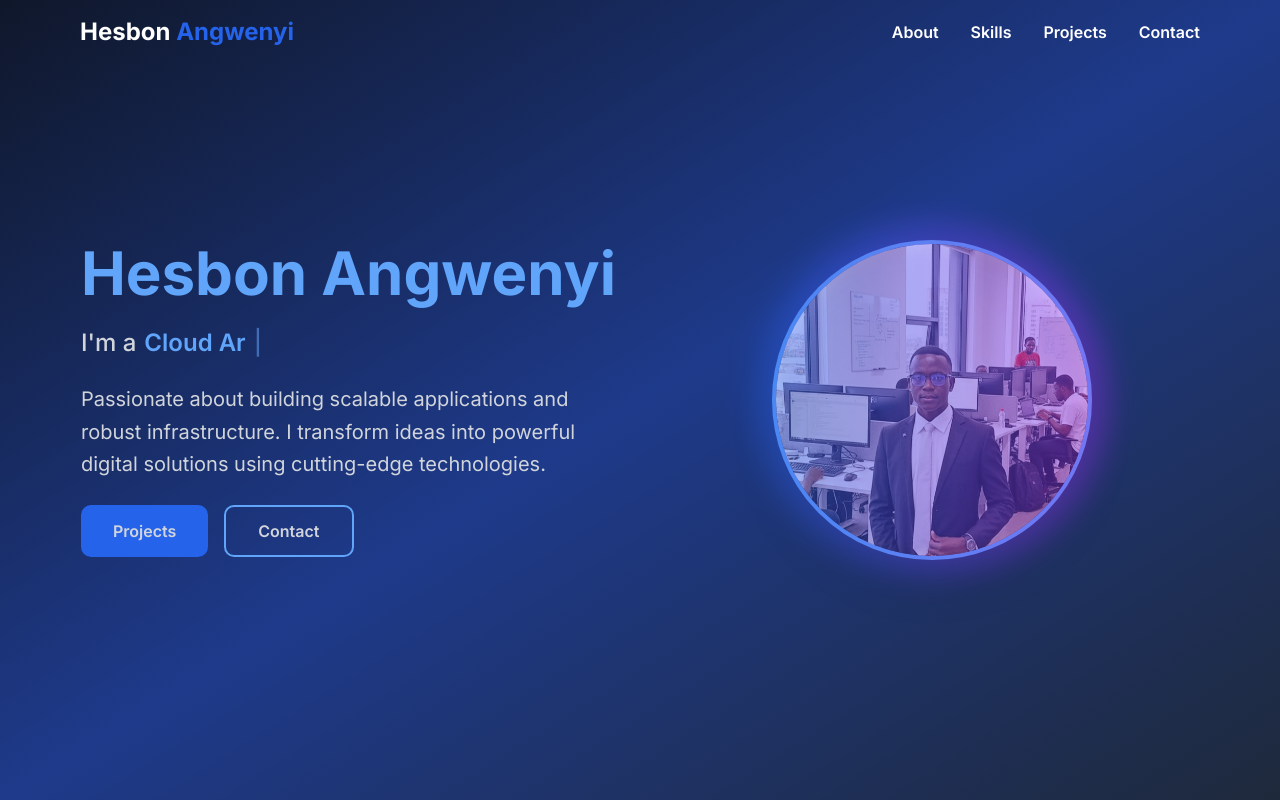
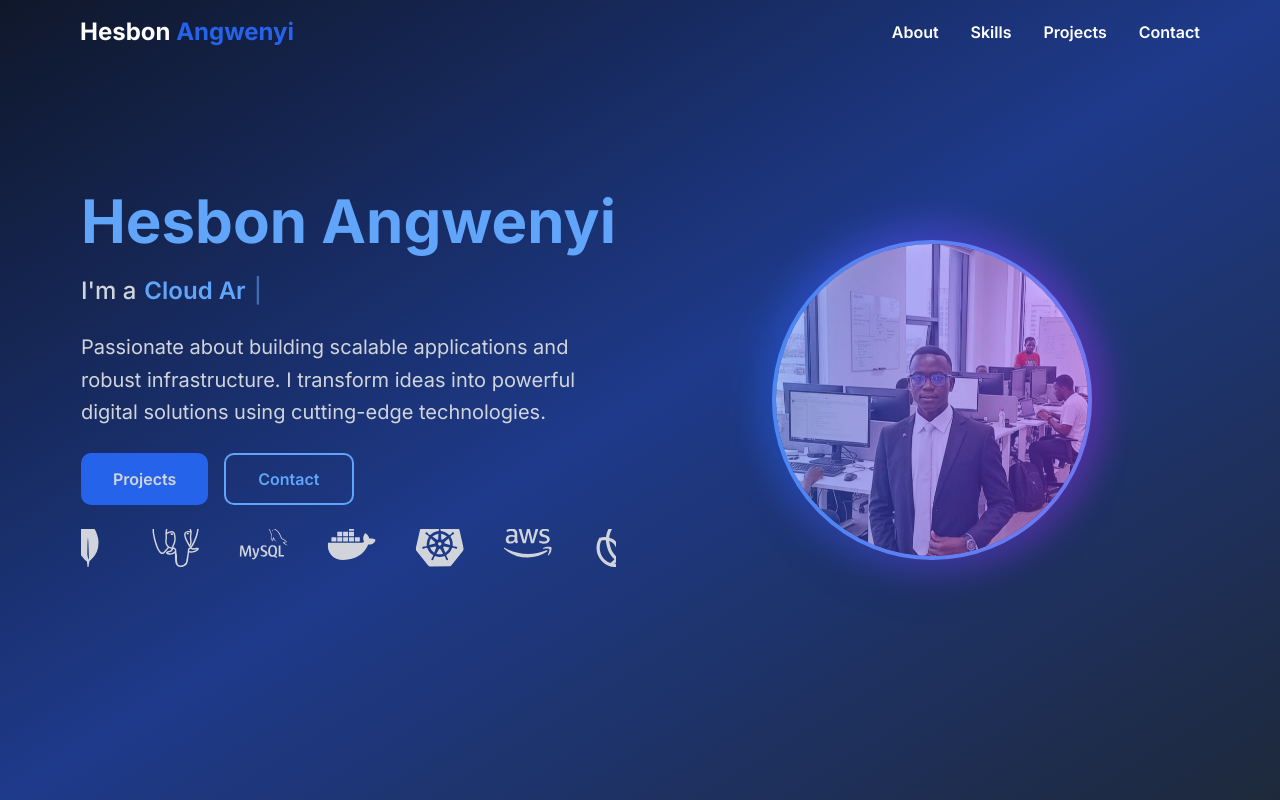
Before and after one commit to hesbonangwenyi606/my-portfolio, a React (Vite) app: page / in a window 1280 px wide. Shown: the top 800 px of the page. Built offline with nearby package versions, Linux system fonts and the light colour scheme.

Commit message:
updated icons

```diff
--- a/package.json
+++ b/package.json
@@ -48,6 +48,7 @@
     "cmdk": "^1.0.0",
     "date-fns": "^3.6.0",
     "embla-carousel-react": "^8.3.0",
+    "framer-motion": "^12.23.24",
     "highlight.js": "^11.9.0",
     "input-otp": "^1.2.4",
     "lucide-react": "^0.462.0",
--- a/src/components/HeroSection.tsx
+++ b/src/components/HeroSection.tsx
@@ -1,10 +1,21 @@
 import React, { useState, useEffect } from 'react';
+import { motion } from 'framer-motion';
+import {
+  FaPython, FaJava, FaPhp, FaHtml5, FaCss3Alt, FaReact, FaAngular, FaVuejs,
+  FaNodeJs, FaDocker, FaAws, FaGitAlt, FaLinux, FaRust
+} from 'react-icons/fa';
+import {
+  SiMongodb, SiPostgresql, SiMysql, SiFirebase, SiKubernetes, SiNextdotjs,
+  SiTailwindcss, SiDotnet, SiFlutter, SiGo, SiRuby, SiJavascript, SiTypescript,
+  SiC, SiCplusplus, SiExpress
+} from 'react-icons/si';
 
 const HeroSection: React.FC = () => {
   const [currentText, setCurrentText] = useState('');
   const [currentIndex, setCurrentIndex] = useState(0);
   const texts = ['Full Stack Developer', 'DevOps Engineer', 'Cloud Architect', 'Problem Solver'];
 
+  // cycle through text
   useEffect(() => {
     const interval = setInterval(() => {
       setCurrentIndex((prev) => (prev + 1) % texts.length);
@@ -12,6 +23,7 @@ const HeroSection: React.FC = () => {
     return () => clearInterval(interval);
   }, []);
 
+  // typing effect
   useEffect(() => {
     let i = 0;
     setCurrentText('');
@@ -23,13 +35,23 @@ const HeroSection: React.FC = () => {
     return () => clearInterval(timer);
   }, [currentIndex]);
 
+  // bouncing animation variant for icons
+  const bounceAnimation = {
+    y: [0, -10, 0],
+    transition: {
+      duration: 1.5,
+      repeat: Infinity,
+      ease: 'easeInOut',
+    },
+  };
+
   return (
     <section className="min-h-screen bg-gradient-to-br from-slate-900 via-blue-900 to-slate-800 flex items-center justify-center px-4">
       <div className="max-w-6xl mx-auto grid md:grid-cols-2 gap-12 items-center">
-        {/* Text Section */}
+
+        {/* --- Left: Text --- */}
         <div className="text-white space-y-6">
           <h1 className="text-5xl md:text-6xl font-bold leading-tight">
-
             <span className="text-blue-400">Hesbon Angwenyi</span>
           </h1>
 
@@ -44,21 +66,84 @@ const HeroSection: React.FC = () => {
             I transform ideas into powerful digital solutions using cutting-edge technologies.
           </p>
 
-          <div className="flex gap-4">
+          {/* --- Buttons --- */}
+          <div className="flex flex-wrap gap-4">
             <button className="bg-blue-600 hover:bg-blue-700 px-8 py-3 rounded-lg font-semibold transition-colors">
-<a href="#projects" className="text-gray-300 hover:text-blue-400 transition-colors">Projects</a>
+              <a href="#projects" className="text-gray-300 hover:text-white transition-colors">
+                Projects
+              </a>
             </button>
             <button className="border-2 border-blue-400 text-blue-400 hover:bg-blue-400 hover:text-white px-8 py-3 rounded-lg font-semibold transition-colors">
-             <a href="#contact" className="text-gray-300 hover:text-blue-400 transition-colors">Contact</a>
+              <a href="#contact" className="transition-colors">
+                Contact
+              </a>
             </button>
+          </div>
+
+          {/* --- 🚀 Rotating & Bouncing Tech Icons --- */}
+          <div className="mt-12 overflow-hidden relative h-20 w-full">
+            <motion.div
+              className="absolute flex gap-10 text-5xl text-gray-300 whitespace-nowrap"
+              initial={{ x: 0 }}
+              animate={{ x: ['0%', '-100%'] }}
+              transition={{
+                x: {
+                  repeat: Infinity,
+                  repeatType: 'loop',
+                  duration: 25,
+                  ease: 'linear',
+                },
+              }}
+            >
+              {[...Array(2)].map((_, i) => (
+                <div className="flex gap-10" key={i}>
+                  {[
+                    <FaPython title="Python" className="hover:text-yellow-400" />,
+                    <FaJava title="Java" className="hover:text-red-500" />,
+                    <FaPhp title="PHP" className="hover:text-indigo-400" />,
+                    <FaHtml5 title="HTML5" className="hover:text-orange-500" />,
+                    <FaCss3Alt title="CSS3" className="hover:text-blue-400" />,
+                    <SiJavascript title="JavaScript" className="hover:text-yellow-300" />,
+                    <SiTypescript title="TypeScript" className="hover:text-sky-400" />,
+                    <FaReact title="React" className="hover:text-blue-400" />,
+                    <SiNextdotjs title="Next.js" className="hover:text-white" />,
+                    <FaAngular title="Angular" className="hover:text-red-500" />,
+                    <FaVuejs title="Vue.js" className="hover:text-green-400" />,
+                    <FaNodeJs title="Node.js" className="hover:text-green-500" />,
+                    <SiExpress title="Express.js" className="hover:text-gray-300" />,
+                    <SiDotnet title=".NET" className="hover:text-purple-500" />,
+                    <SiFlutter title="Flutter" className="hover:text-blue-400" />,
+                    <SiTailwindcss title="Tailwind CSS" className="hover:text-sky-400" />,
+                    <SiMongodb title="MongoDB" className="hover:text-green-500" />,
+                    <SiPostgresql title="PostgreSQL" className="hover:text-sky-500" />,
+                    <SiMysql title="MySQL" className="hover:text-blue-400" />,
+                    <FaDocker title="Docker" className="hover:text-blue-400" />,
+                    <SiKubernetes title="Kubernetes" className="hover:text-sky-500" />,
+                    <FaAws title="AWS" className="hover:text-orange-400" />,
+                    <SiFirebase title="Firebase" className="hover:text-yellow-400" />,
+                    <FaGitAlt title="Git" className="hover:text-red-400" />,
+                    <FaLinux title="Linux" className="hover:text-orange-500" />,
+                    <FaRust title="Rust" className="hover:text-orange-400" />,
+                    <SiGo title="Go" className="hover:text-cyan-400" />,
+                    <SiRuby title="Ruby" className="hover:text-red-400" />,
+                    <SiC title="C" className="hover:text-blue-400" />,
+                    <SiCplusplus title="C++" className="hover:text-blue-400" />,
+                  ].map((Icon, index) => (
+                    <motion.div key={index} animate={bounceAnimation}>
+                      {Icon}
+                    </motion.div>
+                  ))}
+                </div>
+              ))}
+            </motion.div>
           </div>
         </div>
 
-        {/* Image Section */}
+        {/* --- Right: Image --- */}
         <div className="flex justify-center">
           <div className="relative">
             <img
-              src="/updated.jpeg"  // ✅ from public folder
+              src="/updated.jpeg"
               alt="Hesbon Angwenyi"
               className="w-80 h-80 rounded-full object-cover border-4 border-blue-400 shadow-2xl"
             />
```
Also changed, not shown: 1 other file (tests, documents, lock files or other folders).
